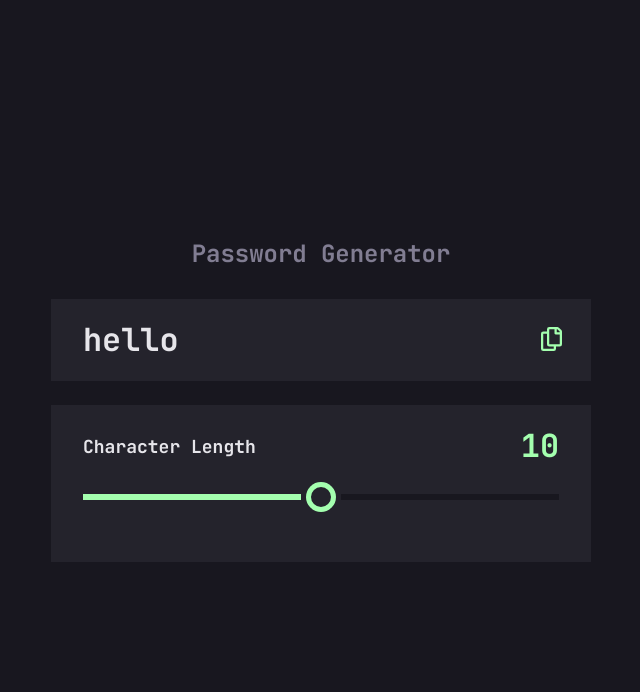
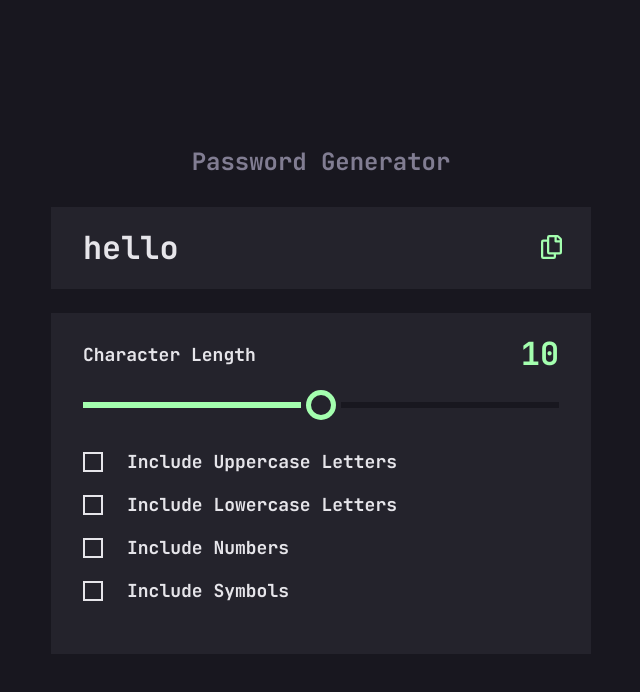
Before and after one commit to towkir/password-generator, a React (Vite) app: page / in a window 1280 px wide. Shown: the top 692 px of the page, without its empty margins (319-959 px from the left). Built offline with nearby package versions, Linux system fonts and the light colour scheme.

Commit message:
added config checkboxes with states

```diff
--- a/src/components/PasswordGenerator/index.css
+++ b/src/components/PasswordGenerator/index.css
@@ -71,3 +71,42 @@
     --color-mix: var(--color);
   }
 }
+
+.character-inclusion-control-wrapper {
+  margin-bottom: 32px;
+}
+
+.character-inclusion-control-wrapper label {
+  cursor: pointer;
+  display: flex;
+  align-items: center;
+}
+
+.character-inclusion-control-wrapper label:not(:last-child) {
+  margin-bottom: 20px;
+}
+
+.character-inclusion-control-wrapper label input[type="checkbox"] {
+  display: none;
+}
+
+.character-inclusion-control-wrapper label span.check-icon {
+  display: inline-block;
+  width: 20px;
+  height: 20px;
+  margin-right: 24px;
+  box-sizing: border-box;
+  background-color: transparent;
+  border: 2px solid var(--almost-white);
+  transition-property: border-color, background-color;
+  transition-duration: 0.3s;
+  transition-timing-function: ease-in-out;
+}
+
+.character-inclusion-control-wrapper label input[type="checkbox"]:checked + span.check-icon {
+  border-color: transparent;
+  background-color: var(--neon-green);
+  background-image: url("src/assets/icons/icon-check.svg");
+  background-repeat: no-repeat;
+  background-position: center;
+}
--- a/src/components/PasswordGenerator/index.jsx
+++ b/src/components/PasswordGenerator/index.jsx
@@ -3,6 +3,33 @@ import './index.css'
 
 function PasswordGenerator() {
   const [characterLength, setCharacterLength] = useState(10)
+  const [config, setConfig] = useState({
+    uppercase: {
+      label: "Uppercase Letters",
+      value: false,
+    },
+    lowercase: {
+      label: "Lowercase Letters",
+      value: false,
+    },
+    numbers: {
+      label: "Numbers",
+      value: false,
+    },
+    symbols: {
+      label: "Symbols",
+      value: false,
+    }
+  })
+
+  const handleCheckbox = function (configItem, checked) {
+    setConfig(() => {
+      const newConfig = { ...config }
+      newConfig[configItem].value = checked
+      return newConfig
+    })
+  }
+
   return (
     <div className="password-generator">
       <div className="character-length">
@@ -13,6 +40,15 @@ function PasswordGenerator() {
         <input type="range" min="0" max="20" step="1"
           value={characterLength} onInput={(e) => setCharacterLength(e.target.value)} />
       </div>
+      <div className="character-inclusion-control-wrapper">
+        {Object.keys(config).map(item =>
+          <label className="checkbox" tabIndex="0" key={config[item].label}>
+            <input type="checkbox" value={config[item].value} onChange={(e) => handleCheckbox(item, e.target.checked)}/>
+            <span className="check-icon"></span>
+            <span className="text-label">Include {config[item].label}</span>
+          </label>
+        )}
+      </div>
     </div>
   )
 }
```
Also changed, not shown: src/assets/icons/icon-check.svg (added).
